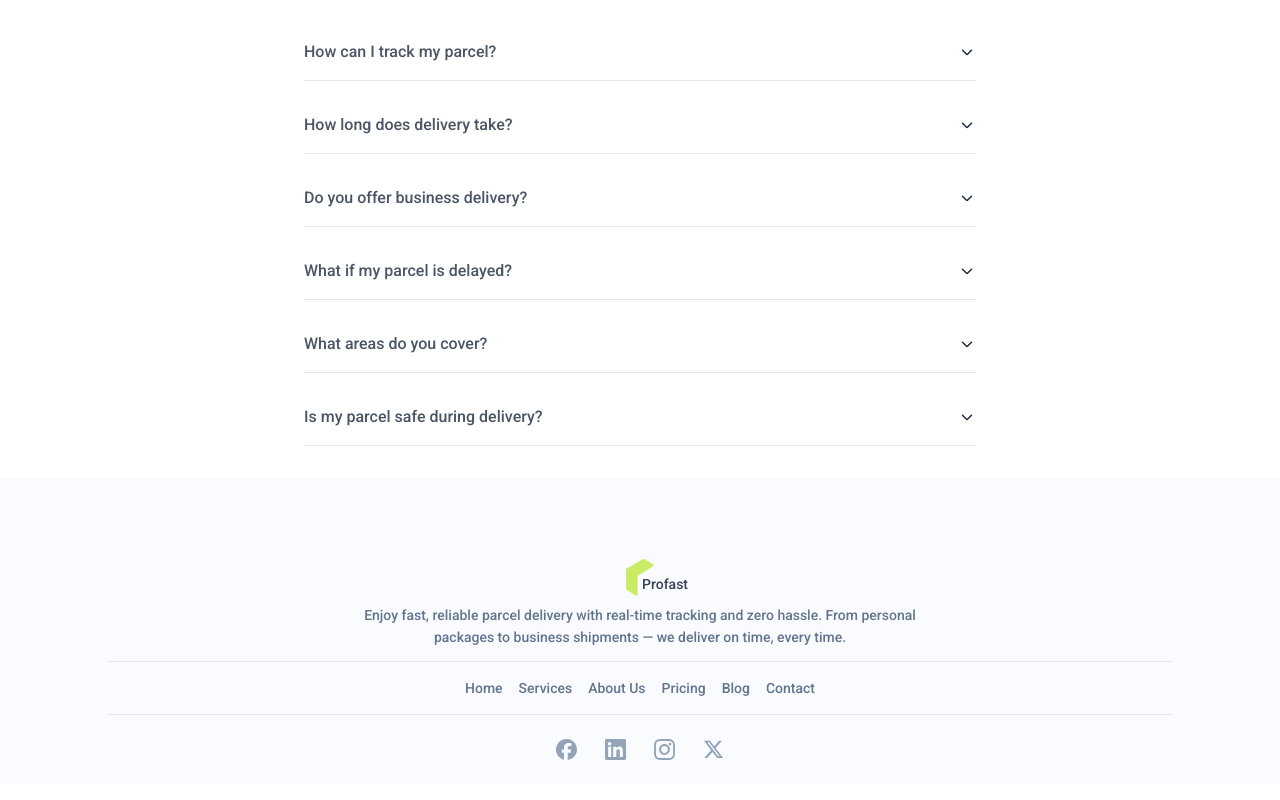
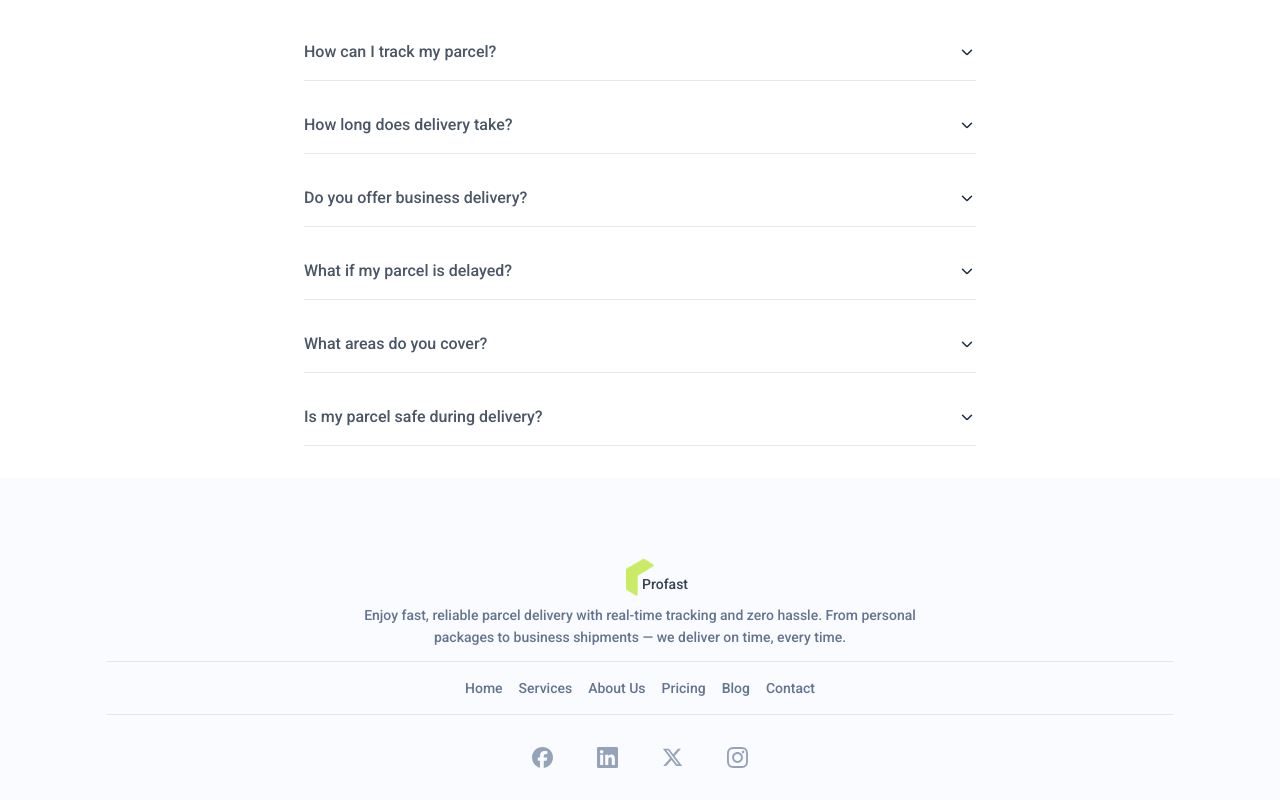
Before and after one commit to Rajibbepary/zap-shift, a React (Vite) app in the folder client/: page / in a window 1280 px wide. Shown: the part 3478-4278 px from the top of the page. Built offline with nearby package versions, Linux system fonts and the light colour scheme; no server answers.

Commit message:
icon hover effect color change

```diff
--- a/client/src/shared/Footer.jsx
+++ b/client/src/shared/Footer.jsx
@@ -25,10 +25,11 @@ const Footer = () => {
             <div className="border-t md:w-10/12 mx-auto border-slate-200">
                 <div className="max-w-7xl mx-auto py-6 text-center">
                    <div className='flex justify-center items-center space-x-7'>
-                    <img src={assets.facebook_icon} alt="" />
-                    <img src={assets.linkedin_icon} alt="" />
-                     <img src={assets.instagram_icon} alt="" />
-                    <img src={assets.twitter_icon} alt="" />
+
+                   <div className='hover:bg-[#1877F2] rounded-full p-2 scale-z-150 border-0 transition-opacity ease-in duration-300'> <img src={assets.facebook_icon} alt="" /></div>
+                   <div className='hover:bg-[#0A66C2] rounded-full p-2 scale-z-150 border-0 transition-opacity ease-in duration-300'> <img src={assets.linkedin_icon} alt="" /></div>
+                    <div className='hover:bg-[#1DA1F2] rounded-full p-2 scale-z-150 border-0 transition-opacity ease-in duration-300'>  <img src={assets.twitter_icon} alt="" /></div>
+                    <div className='hover:bg-gradient-to-tr from-yellow-400 via-pink-500 to-purple-600 text-white rounded-full p-2 scale-z-150 border-0 transition-opacity ease-in duration-300'> <img src={assets.instagram_icon} alt="" /></div>
                    </div>
                 </div>
             </div>
```
